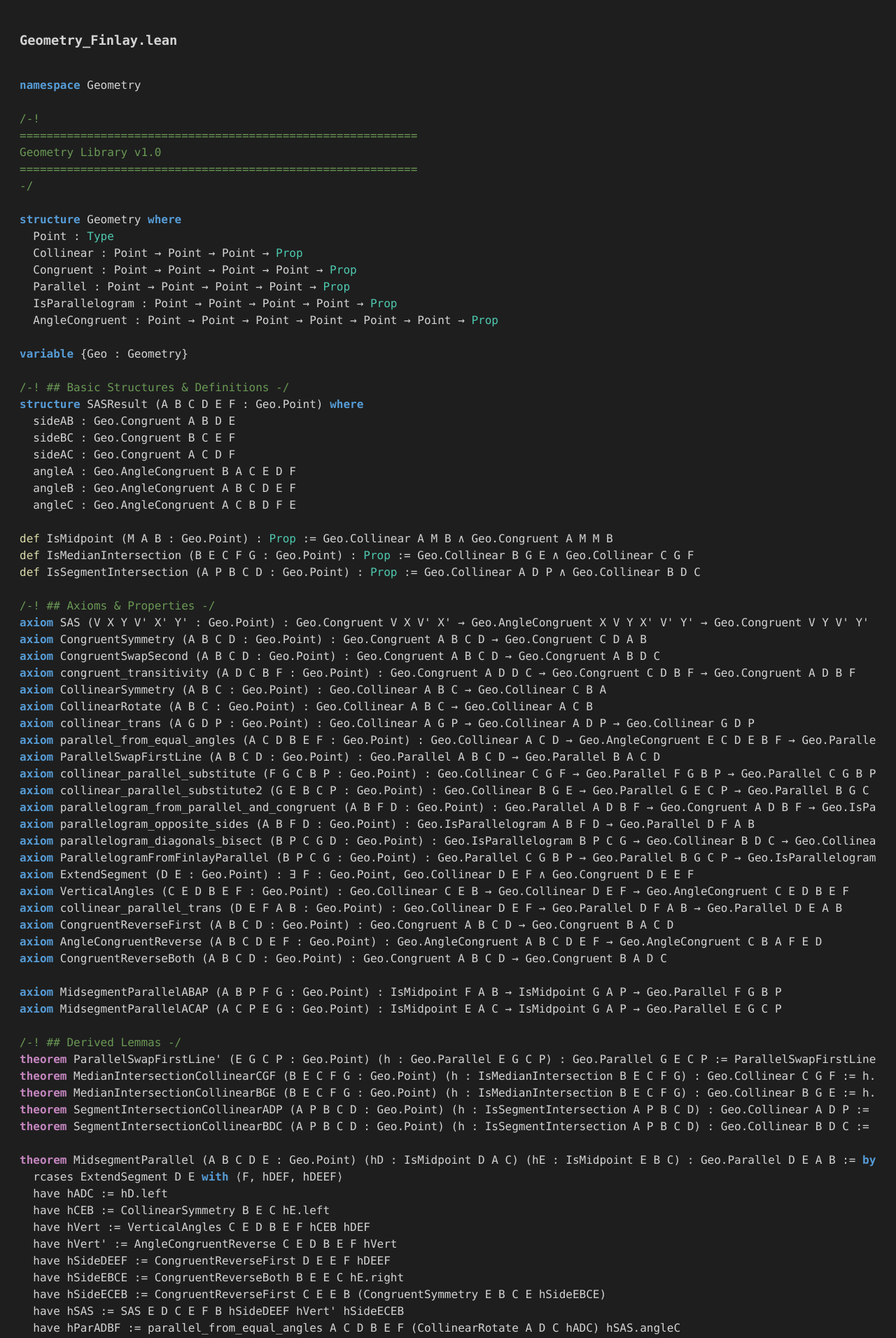
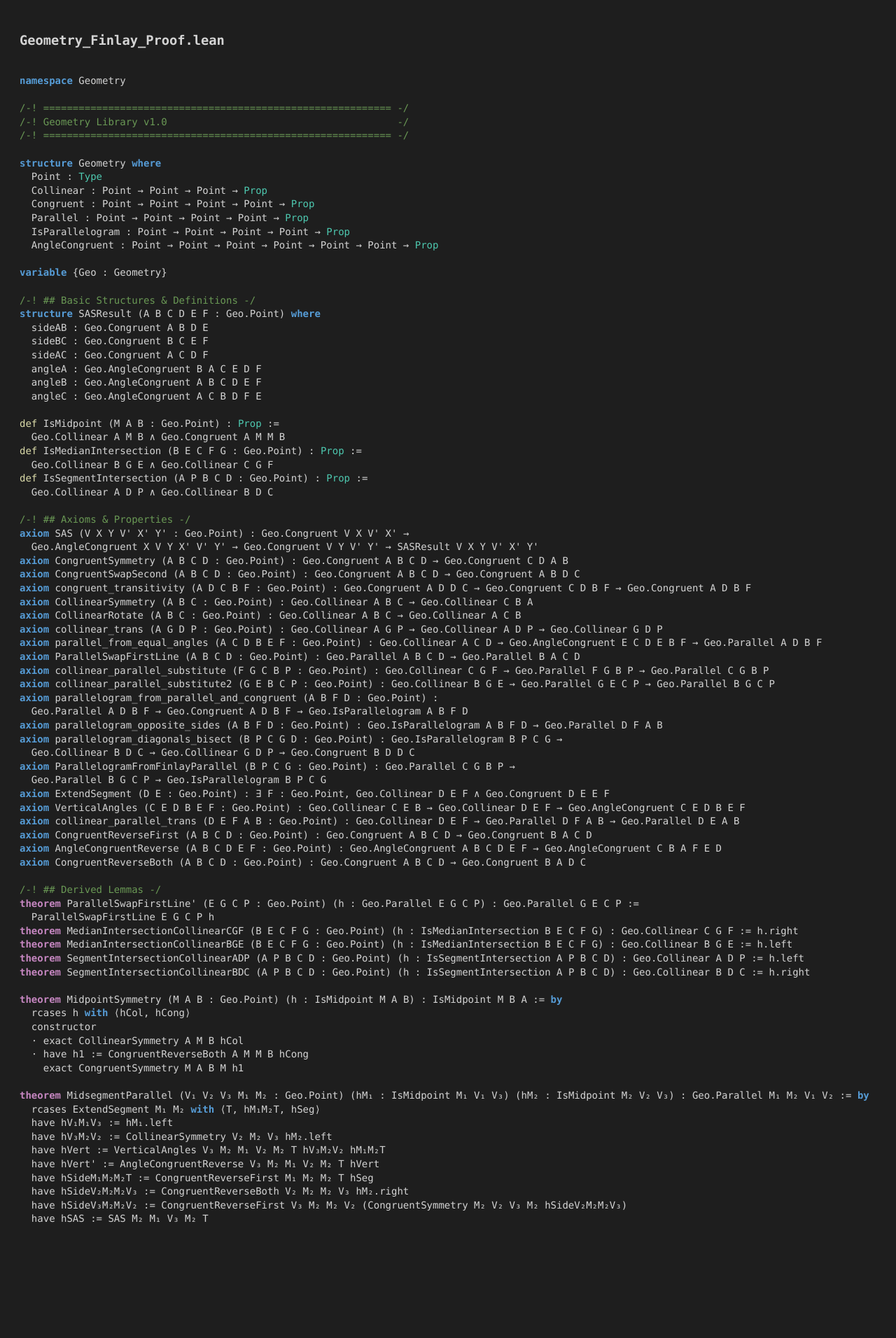
Before and after one commit to cgjteam/cgjteam.github.io, a Jekyll site: the page Geometry_lean.html, which Jekyll copies as it is, in a window 1280 px wide. Shown: the top 1912 px of the page at 70% size. Built offline with Jekyll 4.4.1, drawn with Linux system fonts in a browser that asks for light colours; after the commit the page ends 1780 px from its top, so only the background shows below that; some of the changed text lies outside the part shown.

Commit message:
Update HTML document for Geometry Finlay proof

```diff
--- a/Geometry_lean.html
+++ b/Geometry_lean.html
@@ -1,11 +1,11 @@
 <!DOCTYPE html>
-<html lang="en">
+<html lang="pl">
 <head>
     <meta charset="UTF-8">
-    <title>Geometry_Finlay.lean</title>
+    <title>Geometry_Finlay_Proof.lean</title>
     <style>
         body { background-color: #1e1e1e; color: #d4d4d4; font-family: 'Consolas', 'Monaco', monospace; padding: 20px; }
-        .code { white-space: pre; line-height: 1.5; overflow-x: auto; }
+        .code { white-space: pre; line-height: 1.4; overflow-x: auto; font-size: 14px; }
         .kw { color: #569cd6; font-weight: bold; }
         .cmt { color: #6a9955; }
         .def { color: #dcdcaa; }
@@ -15,15 +15,13 @@
 </head>
 <body>
 
-<h3>Geometry_Finlay.lean</h3>
+<h3>Geometry_Finlay_Proof.lean</h3>
 <div class="code">
 <span class="kw">namespace</span> Geometry
 
-<span class="cmt">/-!</span>
-<span class="cmt">===========================================================</span>
-<span class="cmt">Geometry Library v1.0</span>
-<span class="cmt">===========================================================</span>
-<span class="cmt">-/</span>
+<span class="cmt">/-! =========================================================== -/</span>
+<span class="cmt">/-! Geometry Library v1.0                                       -/</span>
+<span class="cmt">/-! =========================================================== -/</span>
 
 <span class="kw">structure</span> Geometry <span class="kw">where</span>
   Point : <span class="typ">Type</span>
@@ -44,12 +42,16 @@
   angleB : Geo.AngleCongruent A B C D E F
   angleC : Geo.AngleCongruent A C B D F E
 
-<span class="def">def</span> IsMidpoint (M A B : Geo.Point) : <span class="typ">Prop</span> := Geo.Collinear A M B ∧ Geo.Congruent A M M B
-<span class="def">def</span> IsMedianIntersection (B E C F G : Geo.Point) : <span class="typ">Prop</span> := Geo.Collinear B G E ∧ Geo.Collinear C G F
-<span class="def">def</span> IsSegmentIntersection (A P B C D : Geo.Point) : <span class="typ">Prop</span> := Geo.Collinear A D P ∧ Geo.Collinear B D C
+<span class="def">def</span> IsMidpoint (M A B : Geo.Point) : <span class="typ">Prop</span> :=
+  Geo.Collinear A M B ∧ Geo.Congruent A M M B
+<span class="def">def</span> IsMedianIntersection (B E C F G : Geo.Point) : <span class="typ">Prop</span> :=
+  Geo.Collinear B G E ∧ Geo.Collinear C G F
+<span class="def">def</span> IsSegmentIntersection (A P B C D : Geo.Point) : <span class="typ">Prop</span> :=
+  Geo.Collinear A D P ∧ Geo.Collinear B D C
 
 <span class="cmt">/-! ## Axioms & Properties -/</span>
-<span class="kw">axiom</span> SAS (V X Y V' X' Y' : Geo.Point) : Geo.Congruent V X V' X' → Geo.AngleCongruent X V Y X' V' Y' → Geo.Congruent V Y V' Y' → SASResult V X Y V' X' Y'
+<span class="kw">axiom</span> SAS (V X Y V' X' Y' : Geo.Point) : Geo.Congruent V X V' X' →
+  Geo.AngleCongruent X V Y X' V' Y' → Geo.Congruent V Y V' Y' → SASResult V X Y V' X' Y'
 <span class="kw">axiom</span> CongruentSymmetry (A B C D : Geo.Point) : Geo.Congruent A B C D → Geo.Congruent C D A B
 <span class="kw">axiom</span> CongruentSwapSecond (A B C D : Geo.Point) : Geo.Congruent A B C D → Geo.Congruent A B D C
 <span class="kw">axiom</span> congruent_transitivity (A D C B F : Geo.Point) : Geo.Congruent A D D C → Geo.Congruent C D B F → Geo.Congruent A D B F
@@ -60,10 +62,13 @@
 <span class="kw">axiom</span> ParallelSwapFirstLine (A B C D : Geo.Point) : Geo.Parallel A B C D → Geo.Parallel B A C D
 <span class="kw">axiom</span> collinear_parallel_substitute (F G C B P : Geo.Point) : Geo.Collinear C G F → Geo.Parallel F G B P → Geo.Parallel C G B P
 <span class="kw">axiom</span> collinear_parallel_substitute2 (G E B C P : Geo.Point) : Geo.Collinear B G E → Geo.Parallel G E C P → Geo.Parallel B G C P
-<span class="kw">axiom</span> parallelogram_from_parallel_and_congruent (A B F D : Geo.Point) : Geo.Parallel A D B F → Geo.Congruent A D B F → Geo.IsParallelogram A B F D
+<span class="kw">axiom</span> parallelogram_from_parallel_and_congruent (A B F D : Geo.Point) :
+  Geo.Parallel A D B F → Geo.Congruent A D B F → Geo.IsParallelogram A B F D
 <span class="kw">axiom</span> parallelogram_opposite_sides (A B F D : Geo.Point) : Geo.IsParallelogram A B F D → Geo.Parallel D F A B
-<span class="kw">axiom</span> parallelogram_diagonals_bisect (B P C G D : Geo.Point) : Geo.IsParallelogram B P C G → Geo.Collinear B D C → Geo.Collinear G D P → Geo.Congruent B D D C
-<span class="kw">axiom</span> ParallelogramFromFinlayParallel (B P C G : Geo.Point) : Geo.Parallel C G B P → Geo.Parallel B G C P → Geo.IsParallelogram B P C G
+<span class="kw">axiom</span> parallelogram_diagonals_bisect (B P C G D : Geo.Point) : Geo.IsParallelogram B P C G →
+  Geo.Collinear B D C → Geo.Collinear G D P → Geo.Congruent B D D C
+<span class="kw">axiom</span> ParallelogramFromFinlayParallel (B P C G : Geo.Point) : Geo.Parallel C G B P →
+  Geo.Parallel B G C P → Geo.IsParallelogram B P C G
 <span class="kw">axiom</span> ExtendSegment (D E : Geo.Point) : ∃ F : Geo.Point, Geo.Collinear D E F ∧ Geo.Congruent D E E F
 <span class="kw">axiom</span> VerticalAngles (C E D B E F : Geo.Point) : Geo.Collinear C E B → Geo.Collinear D E F → Geo.AngleCongruent C E D B E F
 <span class="kw">axiom</span> collinear_parallel_trans (D E F A B : Geo.Point) : Geo.Collinear D E F → Geo.Parallel D F A B → Geo.Parallel D E A B
@@ -71,108 +76,28 @@
 <span class="kw">axiom</span> AngleCongruentReverse (A B C D E F : Geo.Point) : Geo.AngleCongruent A B C D E F → Geo.AngleCongruent C B A F E D
 <span class="kw">axiom</span> CongruentReverseBoth (A B C D : Geo.Point) : Geo.Congruent A B C D → Geo.Congruent B A D C
 
-<span class="kw">axiom</span> MidsegmentParallelABAP (A B P F G : Geo.Point) : IsMidpoint F A B → IsMidpoint G A P → Geo.Parallel F G B P
-<span class="kw">axiom</span> MidsegmentParallelACAP (A C P E G : Geo.Point) : IsMidpoint E A C → IsMidpoint G A P → Geo.Parallel E G C P
-
 <span class="cmt">/-! ## Derived Lemmas -/</span>
-<span class="thm">theorem</span> ParallelSwapFirstLine' (E G C P : Geo.Point) (h : Geo.Parallel E G C P) : Geo.Parallel G E C P := ParallelSwapFirstLine E G C P h
+<span class="thm">theorem</span> ParallelSwapFirstLine' (E G C P : Geo.Point) (h : Geo.Parallel E G C P) : Geo.Parallel G E C P :=
+  ParallelSwapFirstLine E G C P h
 <span class="thm">theorem</span> MedianIntersectionCollinearCGF (B E C F G : Geo.Point) (h : IsMedianIntersection B E C F G) : Geo.Collinear C G F := h.right
 <span class="thm">theorem</span> MedianIntersectionCollinearBGE (B E C F G : Geo.Point) (h : IsMedianIntersection B E C F G) : Geo.Collinear B G E := h.left
 <span class="thm">theorem</span> SegmentIntersectionCollinearADP (A P B C D : Geo.Point) (h : IsSegmentIntersection A P B C D) : Geo.Collinear A D P := h.left
 <span class="thm">theorem</span> SegmentIntersectionCollinearBDC (A P B C D : Geo.Point) (h : IsSegmentIntersection A P B C D) : Geo.Collinear B D C := h.right
 
-<span class="thm">theorem</span> MidsegmentParallel (A B C D E : Geo.Point) (hD : IsMidpoint D A C) (hE : IsMidpoint E B C) : Geo.Parallel D E A B := <span class="kw">by</span>
-  rcases ExtendSegment D E <span class="kw">with</span> ⟨F, hDEF, hDEEF⟩
-  have hADC := hD.left
-  have hCEB := CollinearSymmetry B E C hE.left
-  have hVert := VerticalAngles C E D B E F hCEB hDEF
-  have hVert' := AngleCongruentReverse C E D B E F hVert
-  have hSideDEEF := CongruentReverseFirst D E E F hDEEF
-  have hSideEBCE := CongruentReverseBoth B E E C hE.right
-  have hSideECEB := CongruentReverseFirst C E E B (CongruentSymmetry E B C E hSideEBCE)
-  have hSAS := SAS E D C E F B hSideDEEF hVert' hSideECEB
-  have hParADBF := parallel_from_equal_angles A C D B E F (CollinearRotate A D C hADC) hSAS.angleC
-  have hSideDCFB := hSAS.sideBC
-  have hSideCDFB := CongruentReverseFirst D C F B hSideDCFB
-  have hSideCDBF := CongruentSwapSecond C D F B hSideCDFB
-  have hSideADBF := congruent_transitivity A D C B F hD.right hSideCDBF
-  have hParallelogram := parallelogram_from_parallel_and_congruent A B F D hParADBF hSideADBF
-  have hParDFAB := parallelogram_opposite_sides A B F D hParallelogram
-  exact collinear_parallel_trans D E F A B hDEF hParDFAB
+<span class="thm">theorem</span> MidpointSymmetry (M A B : Geo.Point) (h : IsMidpoint M A B) : IsMidpoint M B A := <span class="kw">by</span>
+  rcases h <span class="kw">with</span> ⟨hCol, hCong⟩
+  constructor
+  · exact CollinearSymmetry A M B hCol
+  · have h1 := CongruentReverseBoth A M M B hCong
+    exact CongruentSymmetry M A B M h1
 
-<span class="cmt">/-! ## Main Theorems -/</span>
-<span class="thm">theorem</span> FinlayProof
-  (A B C E F G P D : Geo.Point)
-  (hE : IsMidpoint E A C)
-  (hF : IsMidpoint F A B)
-  (hG : IsMedianIntersection B E C F G)
-  (hP : IsMidpoint G A P)
-  (hD : IsSegmentIntersection A P B C D) :
-  Geo.Congruent B D D C := <span class="kw">by</span>
-  <span class="cmt">------------------------------------------------------------------</span>
-  <span class="cmt">-- Step 1.</span>
-  <span class="cmt">-- Apply the Midsegment Theorem</span>
-  <span class="cmt">------------------------------------------------------------------</span>
-
-  <span class="cmt">-- In triangle ABP, we obtain FG ∥ BP,</span>
-  <span class="cmt">-- and since C,G,F are collinear, CG ∥ BP also holds.</span>
-  have hFGparallelBP := MidsegmentParallelABAP A B P F G hF hP
-  have hCGparallelBP := collinear_parallel_substitute
-    F G C B P
-    (MedianIntersectionCollinearCGF B E C F G hG)
-    hFGparallelBP
-
-  <span class="cmt">-- In triangle ACP, we obtain GE ∥ PC,</span>
-  <span class="cmt">-- and since B,G,E are collinear, BG ∥ PC also holds.</span>
-  have hGEparallelCP := MidsegmentParallelACAP A C P E G hE hP
-  have hBGparallelCP := collinear_parallel_substitute2
-    G E B C P
-    (MedianIntersectionCollinearBGE B E C F G hG)
-    (ParallelSwapFirstLine' E G C P hGEparallelCP)
-
-  <span class="cmt">------------------------------------------------------------------</span>
-  <span class="cmt">-- Step 2.</span>
-  <span class="cmt">-- From two pairs of parallel opposite sides,</span>
-  <span class="cmt">-- we conclude that BPCG is a parallelogram.</span>
-  <span class="cmt">------------------------------------------------------------------</span>
-
-  have  hParallelogram := ParallelogramFromFinlayParallel
-    B P C G
-    hCGparallelBP
-    hBGparallelCP
-  <span class="cmt">-- We have proven that BPCG is a parallelogram.</span>
-  <span class="cmt">------------------------------------------------------------------</span>
-  <span class="cmt">-- Step 3.</span>
-  <span class="cmt">-- Determine the intersection point of the parallelogram diagonals.</span>
-  <span class="cmt">------------------------------------------------------------------</span>
-
-  have hGDP :=
-    collinear_trans
-      A G D P
-      hP.left
-      (SegmentIntersectionCollinearADP A P B C D hD)
-
-  <span class="cmt">------------------------------------------------------------------</span>
-  <span class="cmt">-- Step 4.</span>
-  <span class="cmt">-- Property of parallelogram diagonals:</span>
-  <span class="cmt">-- diagonals bisect each other.</span>
-  <span class="cmt">------------------------------------------------------------------</span>
-
-  have hBD_eq_DC :=
-    parallelogram_diagonals_bisect
-      B P C G D
-       hParallelogram
-      (SegmentIntersectionCollinearBDC A P B C D hD)
-      hGDP
-  <span class="cmt">-- We have proven that BD≅DC.</span>
-  <span class="cmt">------------------------------------------------------------------</span>
-  <span class="cmt">-- Step 5.</span>
-  <span class="cmt">-- We obtain BD = DC, which completes the proof.</span>
-  <span class="cmt">------------------------------------------------------------------</span>
-
-  exact hBD_eq_DC
-
-<span class="kw">end</span> Geometry
-</div>
-</body>
-</html>
+<span class="thm">theorem</span> MidsegmentParallel (V₁ V₂ V₃ M₁ M₂ : Geo.Point) (hM₁ : IsMidpoint M₁ V₁ V₃) (hM₂ : IsMidpoint M₂ V₂ V₃) : Geo.Parallel M₁ M₂ V₁ V₂ := <span class="kw">by</span>
+  rcases ExtendSegment M₁ M₂ <span class="kw">with</span> ⟨T, hM₁M₂T, hSeg⟩
+  have hV₁M₁V₃ := hM₁.left
+  have hV₃M₂V₂ := CollinearSymmetry V₂ M₂ V₃ hM₂.left
+  have hVert := VerticalAngles V₃ M₂ M₁ V₂ M₂ T hV₃M₂V₂ hM₁M₂T
+  have hVert' := AngleCongruentReverse V₃ M₂ M₁ V₂ M₂ T hVert
+  have hSideM₁M₂M₂T := CongruentReverseFirst M₁ M₂ M₂ T hSeg
+  have hSideV₂M₂M₂V₃ := CongruentReverseBoth V₂ M₂ M₂ V₃ hM₂.right
+  have hSideV₃M₂M₂V₂ := CongruentReverseFirst V₃ M₂ M₂ V₂ (CongruentSymmetry M₂ V₂ V₃ M₂ hSideV₂M₂M₂V₃)
+  have hSAS := SAS M₂ M₁ V₃ M₂ T
```
